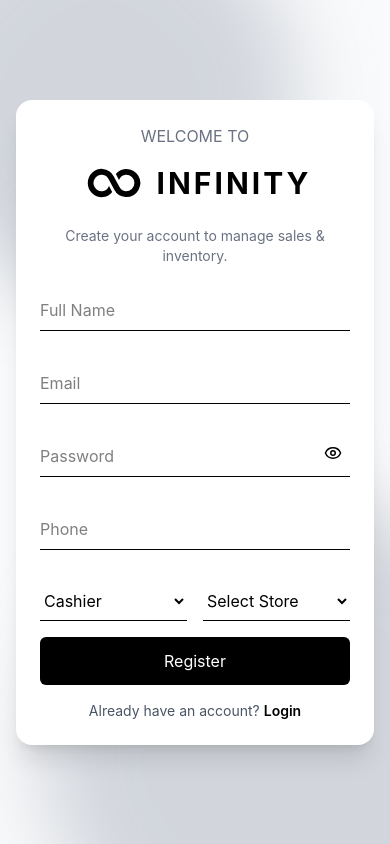
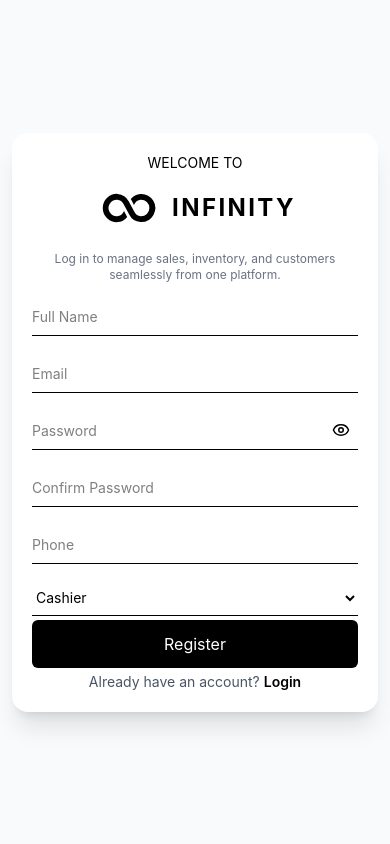
Before and after one commit to rajan2008/Omnichannel-project, a React app in the folder frontend/: page /register in a window 390 px wide. Built offline with nearby package versions, Linux system fonts and the light colour scheme; the HTML template or start-up script is replaced by a standard one.

Commit message:
Login Done and signup Done

```diff
--- a/frontend/src/App.jsx
+++ b/frontend/src/App.jsx
@@ -1,4 +1,4 @@
-import { BrowserRouter as Router, Routes, Route, Navigate } from "react-router-dom";
+import {Routes, Route, Navigate } from "react-router-dom";
 import Login from "./pages/auth/Login";
 import Register from "./pages/auth/Register";
 import Dashboard from "./pages/Dashboard";
@@ -6,7 +6,7 @@ import Search from "./Components/search";
 
 function App() {
   return (
-    <Router>
+
       <Routes>
         <Route path="/login" element={<Login />} />
         <Route path="/register" element={<Register />} />
@@ -14,7 +14,6 @@ function App() {
         <Route path="/search" element={<Search />} />
         <Route path="/" element={<Navigate to="/login" />} />
       </Routes>
-    </Router>
   );
 }
 
--- a/frontend/src/main.jsx
+++ b/frontend/src/main.jsx
@@ -2,9 +2,11 @@ import { StrictMode } from 'react'
 import { createRoot } from 'react-dom/client'
 import './index.css'
 import App from './App.jsx'
+import { BrowserRouter } from 'react-router-dom'
 
 createRoot(document.getElementById('root')).render(
 
-    <App />
-
+  <BrowserRouter>
+  <App />
+</BrowserRouter>
 )
--- a/frontend/src/pages/auth/Login.jsx
+++ b/frontend/src/pages/auth/Login.jsx
@@ -54,7 +54,7 @@ const Login = () => {
       localStorage.setItem("user", JSON.stringify(res.user));
 
       setTimeout(() => {
-        navigate("/dashboard");
+        navigate("/search");
       }, 1000);
     } catch (err) {
       setError("Invalid email or password");
@@ -63,68 +63,70 @@ const Login = () => {
     }
   };
   return (
-    <div className="relative w-full min-h-screen flex items-center justify-center px-4 overflow-hidden">
-      <div className="absolute w-100 h-100 bg-gray-400 rounded-full -top-25 -left-25 blur-2xl  opacity-40"></div>
+    <div className="relative w-full h-screen flex py-6 sm:py-8 md:py-4 items-center  justify-center px-3 sm:px-4 md:px-6  overflow-hidden">
+      {/* BACKGROUND BLOBS */}
+      <div className="absolute w-64 h-64 sm:w-80 sm:h-80 bg-gray-400 rounded-full -top-20 -left-20 blur-2xl opacity-40"></div>
 
-      <div className="absolute w-125 h-125 bg-gray-400 rounded-full -bottom-37.5 -right-37.5 blur-2xl opacity-40"></div>
+      <div className="absolute w-80 h-80 sm:w-125 sm:h-125 bg-gray-400 rounded-full -bottom-32 -right-32 blur-2xl opacity-40"></div>
 
-      <div className="absolute w-75 h-75 bg-gray-300 rounded-full top-[40%] left-[60%] blur-2xl opacity-25"></div>
+      <div className="absolute w-56 h-56 sm:w-72 sm:h-72 bg-gray-300 rounded-full top-[40%] left-[60%] blur-2xl opacity-25"></div>
 
-      <div className="relative z-10 w-full max-w-5xl flex flex-col md:flex-row rounded-2xl overflow-hidden backdrop-blur-md bg-white/30  shadow-xl">
+      {/* MAIN CONTAINER */}
+      <div className="relative z-10 w-full max-w-5xl flex flex-col md:flex-row rounded-2xl overflow-hidden backdrop-blur-md bg-white/30 shadow-xl">
         {/* IMAGE SECTION */}
         <div className="hidden md:block md:w-1/2 relative">
-          {/* Image */}
           <img
             src={login}
             alt="login visual"
             className="w-full h-full object-cover"
           />
 
-          {/* Overlay */}
           <div className="absolute inset-0 bg-[rgba(0,0,0,0.5)]"></div>
 
-          {/* Center Text */}
-          <div className="absolute inset-0 flex items-center justify-center">
+          <div className="absolute inset-0 flex items-center justify-center px-4">
             <div className="text-white text-center">
-              {/* ICON */}
-              <div className="flex justify-center items-center mb-2">
-                <svg fill="#fff" width="70px" height="70px" viewBox="0 0 24 24">
-                  <path d="M20.288 9.463a4.856 4.856 0 0 0-4.336-2.3 4.586 4.586 0 0 0-3.343 1.767c.071.116.148.226.212.347l.879 1.652.134-.254a2.71 2.71 0 0 1 2.206-1.519 2.845 2.845 0 1 1 0 5.686 2.708 2.708 0 0 1-2.205-1.518L13.131 12l-1.193-2.26a4.709 4.709 0 0 0-3.89-2.581 4.845 4.845 0 1 0 0 9.682 4.586 4.586 0 0 0 3.343-1.767c-.071-.116-.148-.226-.212-.347l-.879-1.656-.134.254a2.71 2.71 0 0 1-2.206 1.519 2.855 2.855 0 0 1-2.559-1.369 2.825 2.825 0 0 1 0-2.946 2.862 2.862 0 0 1 2.442-1.374h.121a2.708 2.708 0 0 1 2.205 1.518l.7 1.327 1.193 2.26a4.709 4.709 0 0 0 3.89 2.581h.209a4.846 4.846 0 0 0 4.127-7.378z" />
+              <div className="flex justify-center items-center mb-1 flex-wrap">
+                <svg fill="#fff" width="60px" height="60px" viewBox="0 0 24 24">
+                  <path d="M20.288 9.463..." />
                 </svg>
-                <h1 className="text-4xl font-bold text-white tracking-widest mb-3">
+                <h1 className="text-2xl sm:text-3xl lg:text-4xl font-bold tracking-widest ml-2">
                   INFINITY
                 </h1>
               </div>
 
-              {/* PARAGRAPH */}
-              <p className="text-sm font-normal leading-relaxed p-4 text-gray-200">
+              <p className="text-xs sm:text-sm leading-relaxed p-2 sm:p-4 text-gray-200">
                 A modern Point of Sale (POS) system is the backbone of efficient
-                retail operations. It streamlines billing, inventory management,
-                and customer transactions into a single, easy-to-use interface.
-                Designed for speed and accuracy, the system helps businesses
-                reduce manual errors and improve overall productivity.
+                retail operations...
               </p>
             </div>
           </div>
         </div>
 
         {/* FORM SECTION */}
-        <div className="w-full md:w-1/2 p-6 md:p-10 flex flex-col justify-center">
-          <p className="text-center">WELCOME TO</p>
-          <div className="flex justify-center items-center mb-2">
-            <svg fill="#000" width="70px" height="70px" viewBox="0 0 24 24">
+        <div className="w-full md:w-1/2 p-4 sm:p-3 md:pl-5 md:pr-5 flex flex-col justify-center">
+          <p className="text-center text-sm sm:text-base">WELCOME TO</p>
+
+          <div className="flex justify-center items-center mb-2 flex-wrap">
+            <svg
+              fill="#000000"
+              width="70px"
+              height="70px"
+              viewBox="0 0 24 24"
+              xmlns="http://www.w3.org/2000/svg"
+            >
               <path d="M20.288 9.463a4.856 4.856 0 0 0-4.336-2.3 4.586 4.586 0 0 0-3.343 1.767c.071.116.148.226.212.347l.879 1.652.134-.254a2.71 2.71 0 0 1 2.206-1.519 2.845 2.845 0 1 1 0 5.686 2.708 2.708 0 0 1-2.205-1.518L13.131 12l-1.193-2.26a4.709 4.709 0 0 0-3.89-2.581 4.845 4.845 0 1 0 0 9.682 4.586 4.586 0 0 0 3.343-1.767c-.071-.116-.148-.226-.212-.347l-.879-1.656-.134.254a2.71 2.71 0 0 1-2.206 1.519 2.855 2.855 0 0 1-2.559-1.369 2.825 2.825 0 0 1 0-2.946 2.862 2.862 0 0 1 2.442-1.374h.121a2.708 2.708 0 0 1 2.205 1.518l.7 1.327 1.193 2.26a4.709 4.709 0 0 0 3.89 2.581h.209a4.846 4.846 0 0 0 4.127-7.378z" />
             </svg>
-            <h1 className="text-4xl font-bold tracking-widest mb-3">
+            <h1 className="text-2xl sm:text-3xl md:text-4xl font-bold tracking-widest ml-2">
               INFINITY
             </h1>
           </div>
 
-          <div className="mb-4 ml-7 text-center text-gray-500">
+          <div className="mb-4 text-center text-gray-500 text-xs sm:text-sm px-2">
             Log in to manage sales, inventory, and customers seamlessly from one
             platform.
           </div>
 
+          {/* INPUTS */}
           <div className="flex flex-col">
             <input
               type="email"
@@ -132,13 +134,11 @@ const Login = () => {
               placeholder="Email"
               value={formData.email}
               onChange={handleChange}
-              className="w-full text-black py-2 my-2 bg-transparent border-b border-black outline-none"
+              className="w-full text-black py-2 my-2 bg-transparent border-b border-black outline-none text-sm sm:text-base"
             />
 
             <p
-              className={`text-xs ${
-                errors.email ? "text-red-500" : "invisible"
-              }`}
+              className={`text-xs ${errors.email ? "text-red-500" : "invisible"}`}
             >
               {errors.email || "placeholder"}
             </p>
@@ -150,55 +150,62 @@ const Login = () => {
                 placeholder="Password"
                 value={formData.password}
                 onChange={handleChange}
-                className="w-full text-black py-2 my-1 bg-transparent border-b border-black outline-none pr-10"
+                className="w-full text-black py-2 my-1 bg-transparent border-b border-black outline-none pr-10 text-sm sm:text-base"
               />
 
               <span
                 onClick={() => setShowPassword(!showPassword)}
-                className="absolute right-2 top-3 cursor-pointer text-gray-600"
+                className="absolute right-2 top-2.5 sm:top-3 cursor-pointer text-gray-600"
               >
                 {showPassword ? <EyeOff size={18} /> : <Eye size={18} />}
               </span>
             </div>
 
             <p
-              className={`text-xs  ${
-                errors.password ? "text-red-500" : "invisible"
-              }`}
+              className={`text-xs ${errors.password ? "text-red-500" : "invisible"}`}
             >
               {errors.password || "placeholder"}
             </p>
           </div>
 
-          <div className="flex items-center justify-between mt-4 text-sm">
+          {/* OPTIONS */}
+          <div className="flex flex-col sm:flex-row sm:items-center sm:justify-between mt-4 text-xs sm:text-sm gap-2">
             <label className="flex items-center gap-2">
               <input type="checkbox" />
               Remember me
             </label>
 
-            <p className="cursor-pointer text-gray-500">Forgot Password?</p>
+            <p className="cursor-pointer text-gray-500 text-right">
+              Forgot Password?
+            </p>
           </div>
 
+          {/* BUTTON */}
           <button
             onClick={handleLogin}
             disabled={loading}
-            className="w-full h-12 bg-black text-white mt-6 rounded-md hover:bg-gray-800 transition flex items-center justify-center gap-2"
+            className="w-full h-12 bg-black text-white mt-6 rounded-md hover:bg-gray-800 transition flex items-center justify-center gap-2 text-sm sm:text-base"
           >
             {loading && (
               <div className="w-5 h-5 border-2 border-white border-t-transparent rounded-full animate-spin"></div>
             )}
             {loading ? "Logging in..." : "Login"}
           </button>
+
           <p
             className={`text-sm mt-2 text-center ${error ? "text-red-500" : "invisible"}`}
           >
             {error || "placeholder"}
           </p>
-          <p className="text-sm text-center text-gray-600 mt-4">
+
+          <p className="text-xs sm:text-sm text-center text-gray-600 mt-4">
             Don’t have an account?{" "}
             <span
-            onClick={()=>navigate('/register')}
-             className="text-black cursor-pointer">Sign up</span>
+              onClick={() => navigate("/register")}
+              className="text-black cursor-pointer font-medium"
+            >
+              Sign up
+            </span>
           </p>
         </div>
       </div>
--- a/frontend/src/pages/auth/Register.jsx
+++ b/frontend/src/pages/auth/Register.jsx
@@ -1,5 +1,5 @@
 import { useState } from "react";
-import { Link } from "react-router-dom";
+import { Link, useNavigate } from "react-router-dom";
 import { Eye, EyeOff } from "lucide-react";
 import register from "../../assets/register.png";
 import { registerUser } from "../../Utils/api";
@@ -8,23 +8,18 @@ const Register = () => {
   const [showPassword, setShowPassword] = useState(false);
   const [errors, setErrors] = useState({});
   const [loading, setLoading] = useState(false);
-
+  const navigate = useNavigate();
   const [formData, setFormData] = useState({
     name: "",
     email: "",
     password: "",
+    confirmPassword: "",
     phone: "",
     role: "cashier",
-    store: "",
   });
 
-  const [stores] = useState([
-    { _id: "1", name: "Store A" },
-    { _id: "2", name: "Store B" },
-  ]);
-
   const inputStyle =
-    "w-full text-black py-2 bg-transparent border-b border-black outline-none";
+    "w-full text-black py-2 bg-transparent border-b border-black outline-none text-sm sm:text-base";
 
   const handleChange = (e) => {
     setFormData({
@@ -44,13 +39,25 @@ const Register = () => {
     if (!formData.name) newErrors.name = "Name is required";
     if (!formData.email) newErrors.email = "Email is required";
     if (!formData.password) newErrors.password = "Password is required";
+    if (!formData.confirmPassword)
+      newErrors.confirmPassword = "Confirm password is required";
     if (!formData.phone) newErrors.phone = "Phone is required";
+
+    if (
+      formData.password &&
+      formData.confirmPassword &&
+      formData.password !== formData.confirmPassword
+    ) {
+      newErrors.confirmPassword = "Passwords do not match";
+    }
 
     setErrors(newErrors);
     return Object.keys(newErrors).length === 0;
   };
 
-  const handleRegister = async () => {
+  const handleRegister = async (e) => {
+    e.preventDefault();
+
     if (!validate()) return;
 
     try {
@@ -65,10 +72,12 @@ const Register = () => {
         name: "",
         email: "",
         password: "",
+        confirmPassword: "",
         phone: "",
         role: "cashier",
-        store: "",
       });
+
+      navigate("/login"); // ✅ now will work
     } catch (err) {
       console.log(err);
       alert(err || "Register failed");
@@ -76,39 +85,34 @@ const Register = () => {
       setLoading(false);
     }
   };
-
   return (
-    <div className="relative min-h-screen flex items-center justify-center px-4 bg-gray-50 overflow-hidden">
-
-      {/* BACKGROUND (non-clickable) */}
-      <div className="absolute w-100 h-100 bg-gray-400 rounded-full -top-25 -left-25 blur-2xl opacity-40 pointer-events-none"></div>
-      <div className="absolute w-125 h-125 bg-gray-400 rounded-full -bottom-37.5 -right-37.5 blur-2xl opacity-40 pointer-events-none"></div>
-
-      {/* MAIN */}
-      <div className="relative z-10 w-full max-w-6xl flex rounded-2xl overflow-hidden shadow-xl bg-white">
-
-        {/* LEFT SIDE */}
-        <div className="w-full md:w-1/2 p-6 md:p-10 flex flex-col justify-center">
-
-          <p className="text-center text-gray-500">WELCOME TO</p>
-
-          <div className="flex justify-center items-center mb-2">
-            <svg fill="#000" width="70px" height="70px" viewBox="0 0 24 24">
+    <div className="relative md:h-dvh min-h-dvh flex items-center justify-center px-3 sm:px-4 py-3 sm:py-6 bg-gray-50 overflow-hidden box-border">
+      <div className="relative z-10 w-full max-w-6xl flex flex-col md:flex-row rounded-2xl overflow-hidden shadow-xl bg-white">
+        {/* LEFT */}
+        <div className="w-full md:w-1/2 p-5 sm:p-6 md:p-10 flex flex-col justify-center">
+          <p className="text-center text-sm sm:text-base">WELCOME TO</p>
+          <div className="flex justify-center items-center mb-2 flex-wrap">
+            <svg
+              fill="#000000"
+              width="70px"
+              height="70px"
+              viewBox="0 0 24 24"
+              xmlns="http://www.w3.org/2000/svg"
+            >
               <path d="M20.288 9.463a4.856 4.856 0 0 0-4.336-2.3 4.586 4.586 0 0 0-3.343 1.767c.071.116.148.226.212.347l.879 1.652.134-.254a2.71 2.71 0 0 1 2.206-1.519 2.845 2.845 0 1 1 0 5.686 2.708 2.708 0 0 1-2.205-1.518L13.131 12l-1.193-2.26a4.709 4.709 0 0 0-3.89-2.581 4.845 4.845 0 1 0 0 9.682 4.586 4.586 0 0 0 3.343-1.767c-.071-.116-.148-.226-.212-.347l-.879-1.656-.134.254a2.71 2.71 0 0 1-2.206 1.519 2.855 2.855 0 0 1-2.559-1.369 2.825 2.825 0 0 1 0-2.946 2.862 2.862 0 0 1 2.442-1.374h.121a2.708 2.708 0 0 1 2.205 1.518l.7 1.327 1.193 2.26a4.709 4.709 0 0 0 3.89 2.581h.209a4.846 4.846 0 0 0 4.127-7.378z" />
             </svg>
-            <h1 className="text-3xl font-bold tracking-widest ml-2">
+            <h1 className="text-2xl sm:text-3xl md:text-4xl font-bold tracking-widest ml-2">
               INFINITY
             </h1>
           </div>
+          <div className="mb-4 text-center text-gray-500 text-xs sm:text-sm px-2">
+            Log in to manage sales, inventory, and customers seamlessly from one
+            platform.
+          </div>
 
-          <p className="text-sm text-center text-gray-500 mb-6">
-            Create your account to manage sales & inventory.
-          </p>
-
-          <div className="space-y-4">
-
+          <form onSubmit={handleRegister} className="space-y-1 sm:space-y-6">
             {/* NAME + EMAIL */}
-            <div className="grid grid-cols-1 md:grid-cols-2 gap-4">
+            <div className="grid grid-cols-1 sm:grid-cols-2 gap-1 sm:gap-4">
               <div>
                 <input
                   type="text"
@@ -118,7 +122,9 @@ const Register = () => {
                   onChange={handleChange}
                   className={inputStyle}
                 />
-                <p className={`text-xs ${errors.name ? "text-red-500" : "invisible"}`}>
+                <p
+                  className={`text-xs ${errors.name ? "text-red-500" : "invisible"}`}
+                >
                   {errors.name || "placeholder"}
                 </p>
               </div>
@@ -130,16 +136,19 @@ const Register = () => {
                   placeholder="Email"
                   value={formData.email}
                   onChange={handleChange}
+                  autoComplete="username"
                   className={inputStyle}
                 />
-                <p className={`text-xs ${errors.email ? "text-red-500" : "invisible"}`}>
+                <p
+                  className={`text-xs ${errors.email ? "text-red-500" : "invisible"}`}
+                >
                   {errors.email || "placeholder"}
                 </p>
               </div>
             </div>
 
-            {/* PASSWORD + PHONE */}
-            <div className="grid grid-cols-1 md:grid-cols-2 gap-4">
+            {/* PASSWORD + CONFIRM */}
+            <div className="grid grid-cols-1 sm:grid-cols-2 gap-1 sm:gap-4">
               <div className="relative">
                 <input
                   type={showPassword ? "text" : "password"}
@@ -147,6 +156,7 @@ const Register = () => {
                   placeholder="Password"
                   value={formData.password}
                   onChange={handleChange}
+                  autoComplete="new-password"
                   className={inputStyle}
                 />
                 <span
@@ -155,12 +165,33 @@ const Register = () => {
                 >
                   {showPassword ? <EyeOff size={18} /> : <Eye size={18} />}
                 </span>
-
-                <p className={`text-xs ${errors.password ? "text-red-500" : "invisible"}`}>
+                <p
+                  className={`text-xs ${errors.password ? "text-red-500" : "invisible"}`}
+                >
                   {errors.password || "placeholder"}
                 </p>
               </div>
 
+              <div>
+                <input
+                  type="password"
+                  name="confirmPassword"
+                  placeholder="Confirm Password"
+                  value={formData.confirmPassword}
+                  onChange={handleChange}
+                  autoComplete="new-password"
+                  className={inputStyle}
+                />
+                <p
+                  className={`text-xs ${errors.confirmPassword ? "text-red-500" : "invisible"}`}
+                >
+                  {errors.confirmPassword || "placeholder"}
+                </p>
+              </div>
+            </div>
+
+            {/* PHONE + ROLE */}
+            <div className="grid grid-cols-1 sm:grid-cols-2 gap-0 sm:gap-4">
               <div>
                 <input
                   type="tel"
@@ -170,14 +201,13 @@ const Register = () => {
                   onChange={handleChange}
                   className={inputStyle}
                 />
-                <p className={`text-xs ${errors.phone ? "text-red-500" : "invisible"}`}>
+                <p
+                  className={`text-xs ${errors.phone ? "text-red-500" : "invisible"}`}
+                >
                   {errors.phone || "placeholder"}
                 </p>
               </div>
-            </div>
 
-            {/* ROLE + STORE */}
-            <div className="grid grid-cols-2 gap-4">
               <select
                 name="role"
                 value={formData.role}
@@ -188,28 +218,14 @@ const Register = () => {
                 <option value="manager">Manager</option>
                 <option value="admin">Admin</option>
               </select>
-
-              <select
-                name="store"
-                value={formData.store}
-                onChange={handleChange}
-                className={inputStyle}
-              >
-                <option value="">Select Store</option>
-                {stores.map((store) => (
-                  <option key={store._id} value={store._id}>
-                    {store.name}
-                  </option>
-                ))}
-              </select>
             </div>
 
             {/* BUTTON */}
             <button
-              onClick={handleRegister}
+              type="submit"
               disabled={loading}
-              className={`w-full h-12 rounded-md flex items-center justify-center gap-2 transition
-              ${loading ? "bg-gray-700 cursor-not-allowed" : "bg-black hover:bg-gray-800 text-white"}`}
+              className={`w-full h-12 rounded-md flex items-center justify-center gap-2
+              ${loading ? "bg-gray-700" : "bg-black hover:bg-gray-800 text-white"}`}
             >
               {loading && (
                 <div className="w-5 h-5 border-2 border-white border-t-transparent rounded-full animate-spin"></div>
@@ -224,47 +240,37 @@ const Register = () => {
                 Login
               </Link>
             </p>
-
-          </div>
+          </form>
         </div>
 
-        {/* RIGHT SIDE */}
+        {/* RIGHT IMAGE */}
         <div className="hidden md:block md:w-1/2 relative">
-  {/* Image */}
                   <img
                     src={register}
-    alt="register visual"
+                    alt="login visual"
                     className="w-full h-full object-cover"
                   />
 
-  {/* Overlay */}
                   <div className="absolute inset-0 bg-[rgba(0,0,0,0.5)]"></div>
 
-  {/* Center Content */}
-  <div className="absolute inset-0 flex items-center justify-center">
-    <div className="text-white text-center px-6">
-
-      {/* ICON + TITLE */}
-      <div className="flex justify-center items-center">
-        <svg fill="#fff" width="80px" height="80px" viewBox="0 0 24 24">
-          <path d="M20.288 9.463a4.856 4.856 0 0 0-4.336-2.3 4.586 4.586 0 0 0-3.343 1.767c.071.116.148.226.212.347l.879 1.652.134-.254a2.71 2.71 0 0 1 2.206-1.519 2.845 2.845 0 1 1 0 5.686 2.708 2.708 0 0 1-2.205-1.518L13.131 12l-1.193-2.26a4.709 4.709 0 0 0-3.89-2.581 4.845 4.845 0 1 0 0 9.682 4.586 4.586 0 0 0 3.343-1.767c-.071-.116-.148-.226-.212-.347l-.879-1.656-.134.254a2.71 2.71 0 0 1-2.206 1.519 2.855 2.855 0 0 1-2.559-1.369 2.825 2.825 0 0 1 0-2.946 2.862 2.862 0 0 1 2.442-1.374h.121a2.708 2.708 0 0 1 2.205 1.518l.7 1.327 1.193 2.26a4.709 4.709 0 0 0 3.89 2.581h.209a4.846 4.846 0 0 0 4.127-7.378z" />
+                  <div className="absolute inset-0 flex items-center justify-center px-4">
+                    <div className="text-white text-center">
+                      <div className="flex justify-center items-center mb-1 flex-wrap">
+                        <svg fill="#fff" width="60px" height="60px" viewBox="0 0 24 24">
+                          <path d="M20.288 9.463..." />
                         </svg>
-
-        <h1 className="text-4xl font-bold tracking-widest">
+                        <h1 className="text-2xl sm:text-3xl lg:text-4xl font-bold tracking-widest ml-2">
                           INFINITY
                         </h1>
                       </div>
 
-      {/* DESCRIPTION */}
-      <p className="text-sm leading-relaxed text-gray-200">
-        Join our POS system to streamline billing, manage inventory, and handle
-        customer transactions efficiently. Designed for speed and accuracy.
+                      <p className="text-xs sm:text-sm leading-relaxed p-2 sm:p-4 text-gray-200">
+                        A modern Point of Sale (POS) system is the backbone of efficient
+                        retail operations...
                       </p>
-
                     </div>
                   </div>
                 </div>
-
       </div>
     </div>
   );
```
Also changed, not shown: frontend/src/assets/infinity-svgrepo-com.svg (added). Lines whose indentation alone changed are shown as unchanged.
